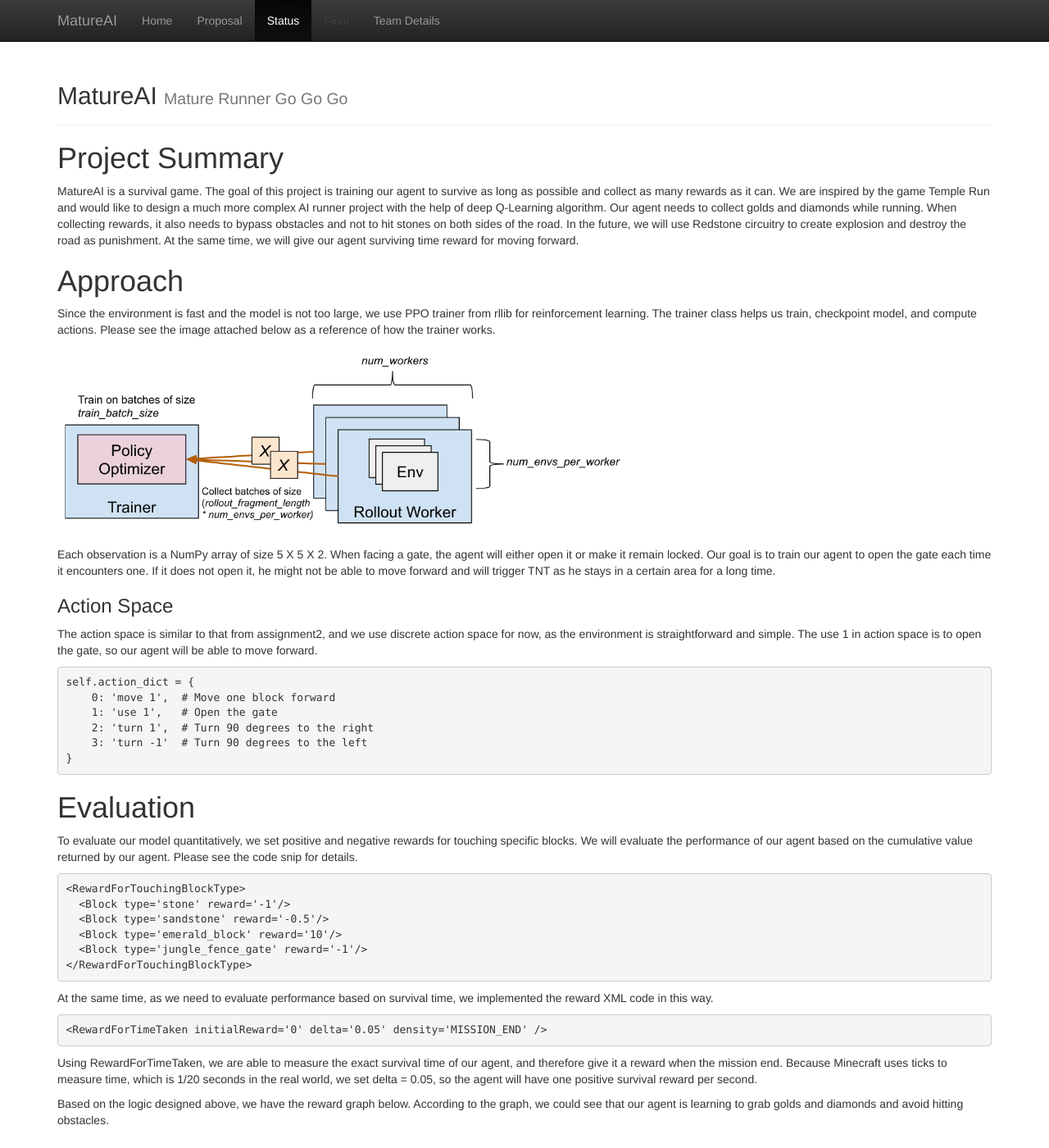
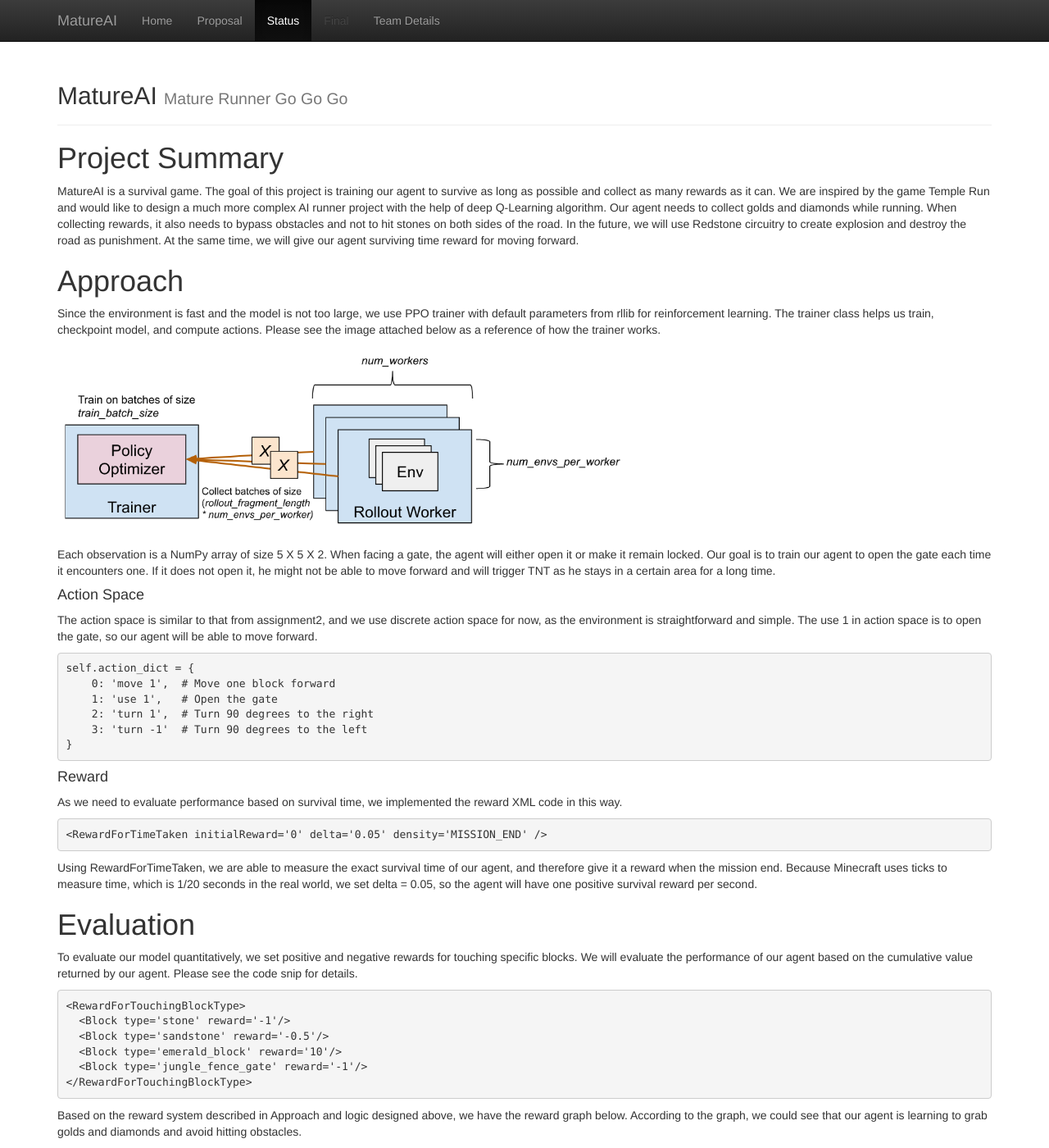
Before and after one commit to LeoLuo0320/MatureAI, a Jekyll site: the page built from docs/status.md, in a window 1280 px wide and 1400 px high. Shown: the whole window at 82% size. Built offline with Jekyll 4.4.1, drawn with Linux system fonts in a browser that asks for light colours.

Commit message:
Update status.md

````diff
--- a/docs/status.md
+++ b/docs/status.md
@@ -8,13 +8,13 @@ MatureAI is a survival game. The goal of this project is training our agent to s
 Our agent needs to collect golds and diamonds while running. When collecting rewards, it also needs to bypass obstacles and not to hit stones on both sides of the road. In the future, we will use Redstone circuitry to create explosion and destroy the road as punishment. At the same time, we will give our agent surviving time reward for moving forward.
 
 # Approach
-Since the environment is fast and the model is not too large, we use PPO trainer from rllib for reinforcement learning. The trainer class helps us train, checkpoint model, and compute actions. Please see the image attached below as a reference of how the trainer works.
+Since the environment is fast and the model is not too large, we use PPO trainer with default parameters from rllib for reinforcement learning. The trainer class helps us train, checkpoint model, and compute actions. Please see the image attached below as a reference of how the trainer works.
 
 <img width="700" alt="ppo trainer - graph" src="rllib.png">
 
 Each observation is a NumPy array of size 5 X 5 X 2. When facing a gate, the agent will either open it or make it remain locked. Our goal is to train our agent to open the gate each time it encounters one. If it does not open it, he might not be able to move forward and will trigger TNT as he stays in a certain area for a long time.
 
-### Action Space
+#### Action Space
 The action space is similar to that from assignment2, and we use discrete action space for now, as the environment is straightforward and simple. The use 1 in action space is to open the gate, so our agent will be able to move forward.
 ```
 self.action_dict = {
@@ -24,6 +24,13 @@ self.action_dict = {
     3: 'turn -1'  # Turn 90 degrees to the left
 }
 ```
+
+#### Reward
+As we need to evaluate performance based on survival time, we implemented the reward XML code in this way.
+```
+<RewardForTimeTaken initialReward='0' delta='0.05' density='MISSION_END' />
+```
+Using RewardForTimeTaken, we are able to measure the exact survival time of our agent, and therefore give it a reward when the mission end. Because Minecraft uses ticks to measure time, which is 1/20 seconds in the real world, we set delta = 0.05, so the agent will have one positive survival reward per second.
 
 # Evaluation
 To evaluate our model quantitatively, we set positive and negative rewards for touching specific blocks. We will evaluate the performance of our agent based on the cumulative value returned by our agent. Please see the code snip for details.
@@ -36,13 +43,7 @@ To evaluate our model quantitatively, we set positive and negative rewards for t
 </RewardForTouchingBlockType>
 ```
 
-At the same time, as we need to evaluate performance based on survival time, we implemented the reward XML code in this way.
-```
-<RewardForTimeTaken initialReward='0' delta='0.05' density='MISSION_END' />
-```
-Using RewardForTimeTaken, we are able to measure the exact survival time of our agent, and therefore give it a reward when the mission end. Because Minecraft uses ticks to measure time, which is 1/20 seconds in the real world, we set delta = 0.05, so the agent will have one positive survival reward per second.
-
-Based on the logic designed above, we have the reward graph below. According to the graph, we could see that our agent is learning to grab golds and diamonds and avoid hitting obstacles.
+Based on the reward system described in Approach and logic designed above, we have the reward graph below. According to the graph, we could see that our agent is learning to grab golds and diamonds and avoid hitting obstacles.
 
 <img width="700" alt="reward-graph" src="reward.png">
 
````
